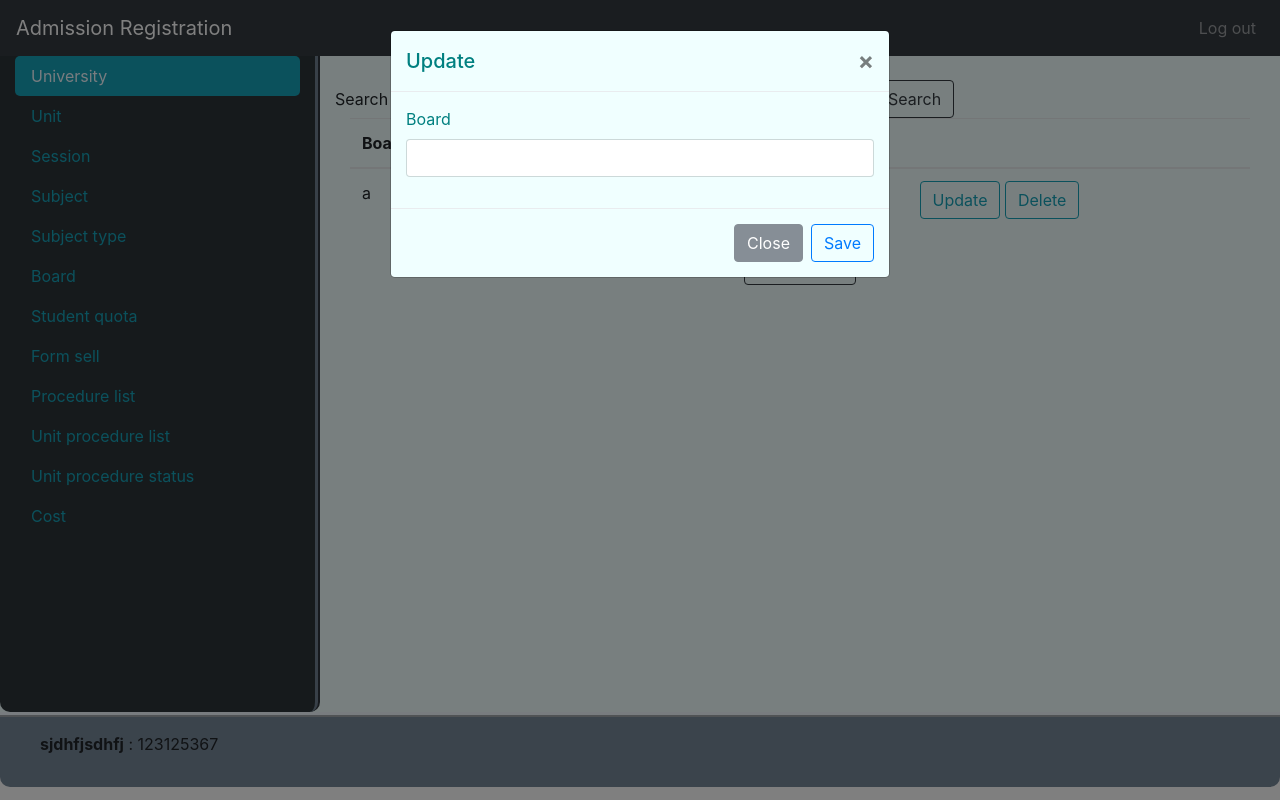
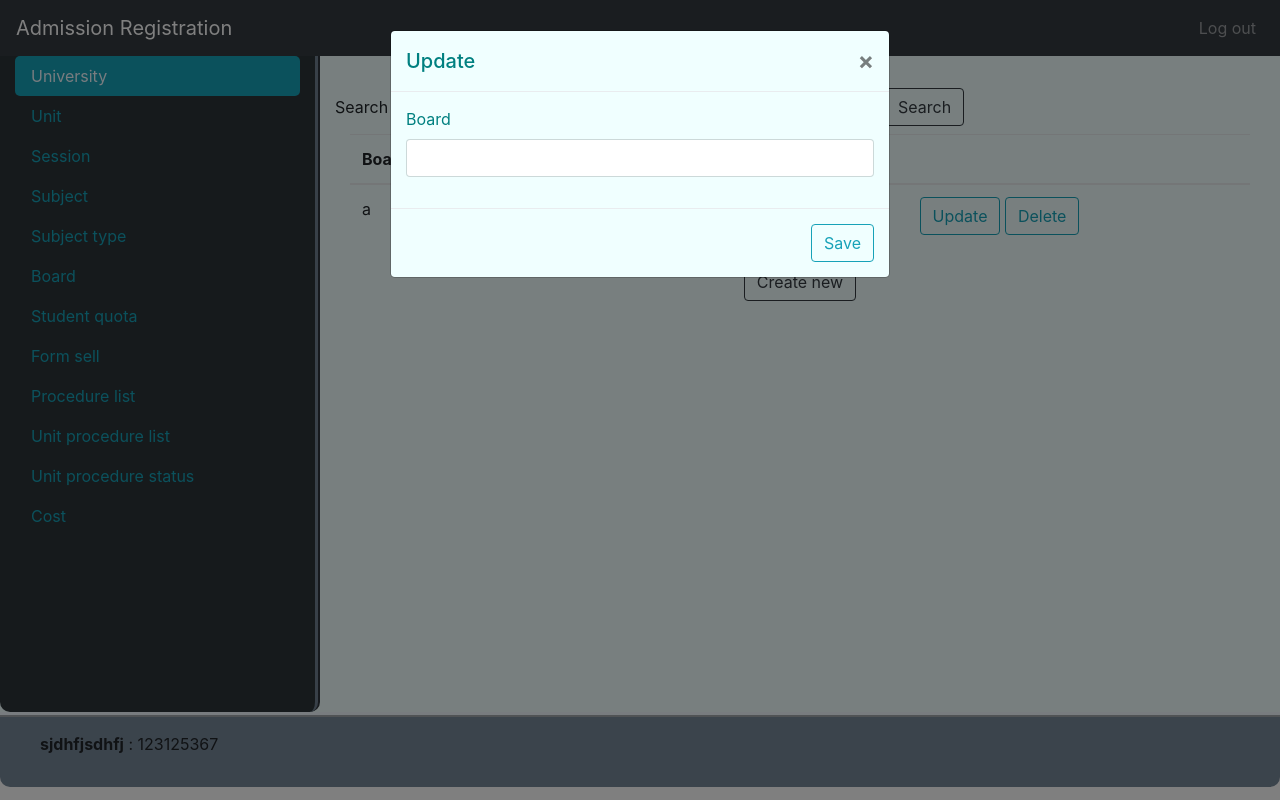
Before and after one commit to anik-kucse/se_addmission, a PHP site: page /se_addmission/ in a window 1280 px wide, after a click on "Update". Run offline with PHP 8.4, Linux system fonts and the light colour scheme.

Commit message:
board.php modified

```diff
--- a/app/views/admin/board.php
+++ b/app/views/admin/board.php
@@ -9,7 +9,7 @@
                     <option value="optusers"><a href="#">Modified by</a></option>
                     <option value="opttime"><a href="#">Modification time</a></option>
                 </select>
-                <input class="form-control mr-sm-2" type="text" placeholder="Search" aria-label="Search">
+                <input class="form-control mr-sm-2 my-2" type="text" placeholder="Search" aria-label="Search" style="margin-left: 10px">
                 <button class="btn btn-outline-dark my-2 my-sm-0" type="submit">Search</button>
             </form>
         </nav>
@@ -48,8 +48,8 @@
 
             <!--                modals start-->
             <div class="modal fade" id="update" tabindex="-1" role="dialog" aria-labelledby="update" aria-hidden="true">
-                <div class="modal-dialog" role="document">
-                    <div class="modal-content">
+                <div class="modal-dialog"  role="document">
+                    <div class="modal-content" >
                         <div class="modal-header">
                             <h5 class="modal-title" id="update">Update </h5>
                             <button type="button" class="close" data-dismiss="modal" aria-label="Close">
@@ -65,8 +65,7 @@
                             </form>
                         </div>
                         <div class="modal-footer">
-                            <button type="button" class="btn btn-secondary" data-dismiss="modal">Close</button>
-                            <button type="button" class="btn btn-outline-primary">Save</button>
+                            <button type="button" class="btn btn-outline-info">Save</button>
                         </div>
                     </div>
                 </div>
@@ -86,7 +85,7 @@
                         </div>
                         <div class="modal-footer">
                             <button type="button" class="btn btn-outline-danger">Yes</button>
-                            <button type="button" class="btn btn-outline-primary" data-dismiss="modal">No</button>
+                            <button type="button" class="btn btn-outline-info" data-dismiss="modal">No</button>
                         </div>
                     </div>
                 </div>
@@ -110,8 +109,7 @@
                             </form>
                         </div>
                         <div class="modal-footer">
-                            <button type="button" class="btn btn-secondary" data-dismiss="modal">Close</button>
-                            <button type="button" class="btn btn-outline-primary">Save</button>
+                            <button type="button" class="btn btn-outline-info">Save</button>
                         </div>
                     </div>
                 </div>
```
